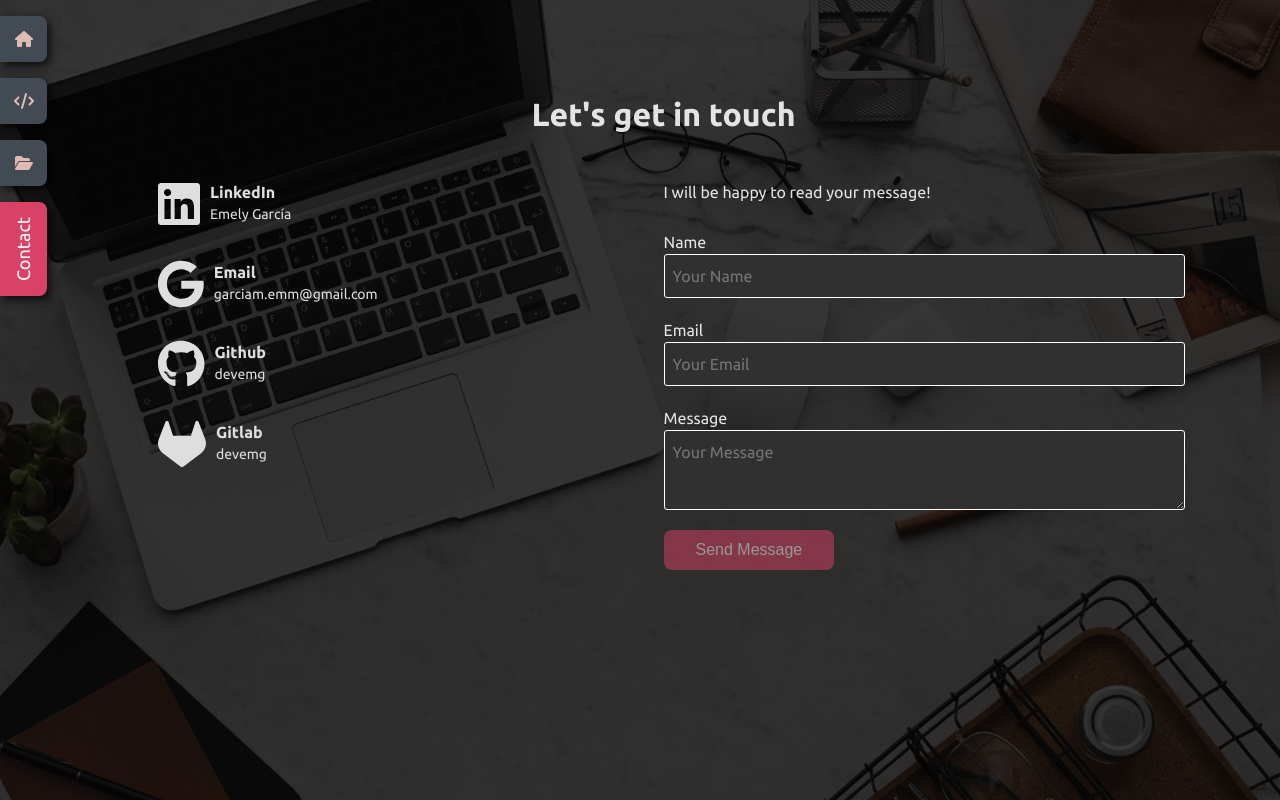
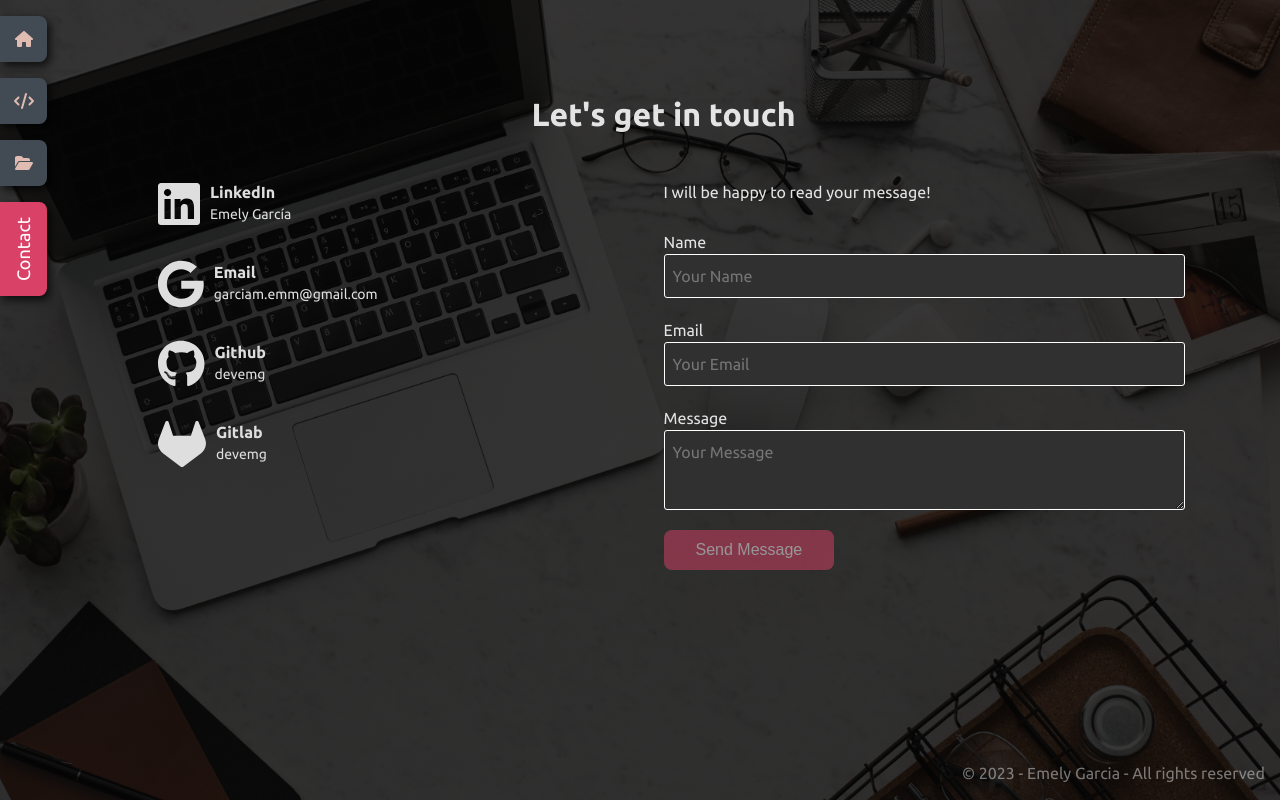
Before and after one commit to devemg/portafolio, a React (Vite) app: page /contact in a window 1280 px wide. Built offline with nearby package versions, Linux system fonts and the light colour scheme.

Commit message:
Update footer

```diff
--- a/src/layout/PortfolioApp/PortfolioApp.scss
+++ b/src/layout/PortfolioApp/PortfolioApp.scss
@@ -18,18 +18,3 @@
         padding: 15px;
     }
 }
-
-footer {
-    display: none;
-    @include b.small {
-        position: relative;
-    }
-    position: absolute;
-    bottom: 0;
-    text-align: right;
-    width: 100%;
-    padding: 15px;
-    box-sizing: border-box;
-    color: #DEDEDE;
-    opacity: 0.5;
-}
--- a/src/layout/PortfolioApp/PortfolioApp.tsx
+++ b/src/layout/PortfolioApp/PortfolioApp.tsx
@@ -20,7 +20,6 @@ export const PortfolioApp = () => {
         <Outlet></Outlet>
       </div>
     </div>
-     {/* <footer>&copy; 2023 - Emely Garcia - All rights reserved</footer> */}
     </>
   )
 }
--- a/src/pages/about-me/AboutMePage.scss
+++ b/src/pages/about-me/AboutMePage.scss
@@ -27,6 +27,7 @@
     h2 {
         font-size: 2rem;
         margin: 1rem 0;
+        color: var(--primary-color, white);
 
         @include b.medium {
             font-size: 4vw;
--- a/src/pages/contact/ContactPage.scss
+++ b/src/pages/contact/ContactPage.scss
@@ -81,3 +81,19 @@
     }
   }
 }
+
+
+footer {
+  @include b.small {
+      position: relative;
+  }
+  position: absolute;
+  bottom: 0;
+  right: 0;
+  text-align: right;
+  width: 100%;
+  padding: 15px;
+  box-sizing: border-box;
+  color: #DEDEDE;
+  opacity: 0.5;
+}
--- a/src/pages/contact/ContactPage.tsx
+++ b/src/pages/contact/ContactPage.tsx
@@ -77,6 +77,7 @@ export const ContactPage = () => {
           {messageSent && <p>Message Sent!</p> }
         </div>
       </div>
+      <footer>&copy; 2023 - Emely Garcia - All rights reserved</footer>
     </div>
   );
 };
--- a/src/pages/skills/SkillsPage.scss
+++ b/src/pages/skills/SkillsPage.scss
@@ -22,6 +22,7 @@
 
       h1 {
         margin-left: 1em;
+        color: var(--primary-color, white);
       }
 
 
```
